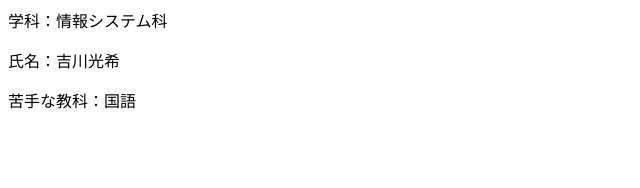
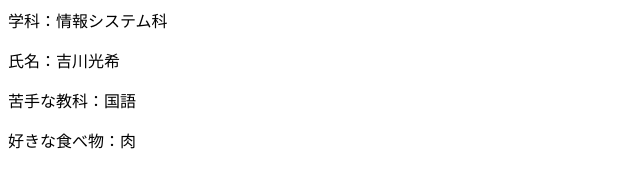
Before and after one commit to yuugo-08/branch-test, a plain HTML site: page profile_B.html in a window 1280 px wide. Shown: the whole page, without its empty margins (0-640 px from the left). Drawn offline with Linux system fonts and the light colour scheme.

Commit message:
プロフィール編集

```diff
--- a/profile_B.html
+++ b/profile_B.html
@@ -3,5 +3,6 @@
         <p>学科：情報システム科</p>
         <p>氏名：吉川光希</p>
         <p>苦手な教科：国語</p>
+	<p>好きな食べ物：肉</p>
     </body>
 </html>
```
